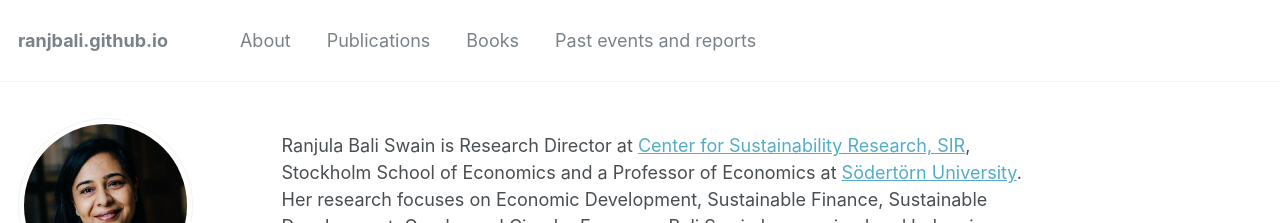
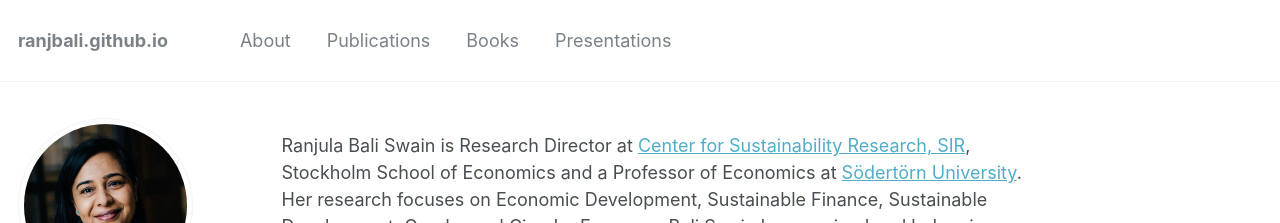
Before and after one commit to ranjbali/ranjbali.github.io, a Jekyll site: the page built from _pages/about.md, in a window 1280 px wide and 1003 px high. Shown: the top 223 px of the window. Built offline with Jekyll 4.4.1, drawn with Linux system fonts in a browser that asks for light colours.

Commit message:
Update navigation.yml

```diff
--- a/_data/navigation.yml
+++ b/_data/navigation.yml
@@ -9,5 +9,5 @@ main:
   - title: "Books"
     url: /books/
 
-  - title: "Past events and reports"
+  - title: "Presentations"
     url: /pastevents/
```
